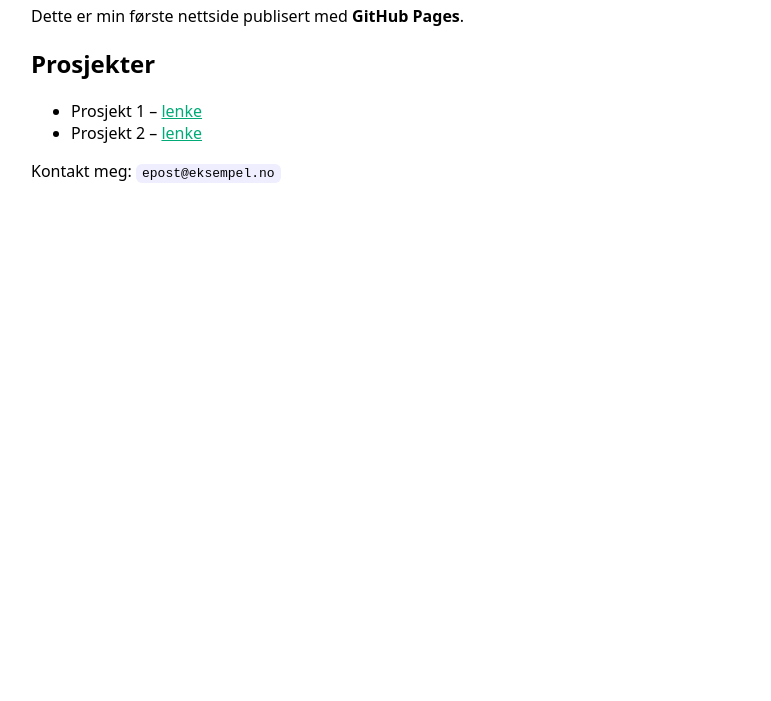
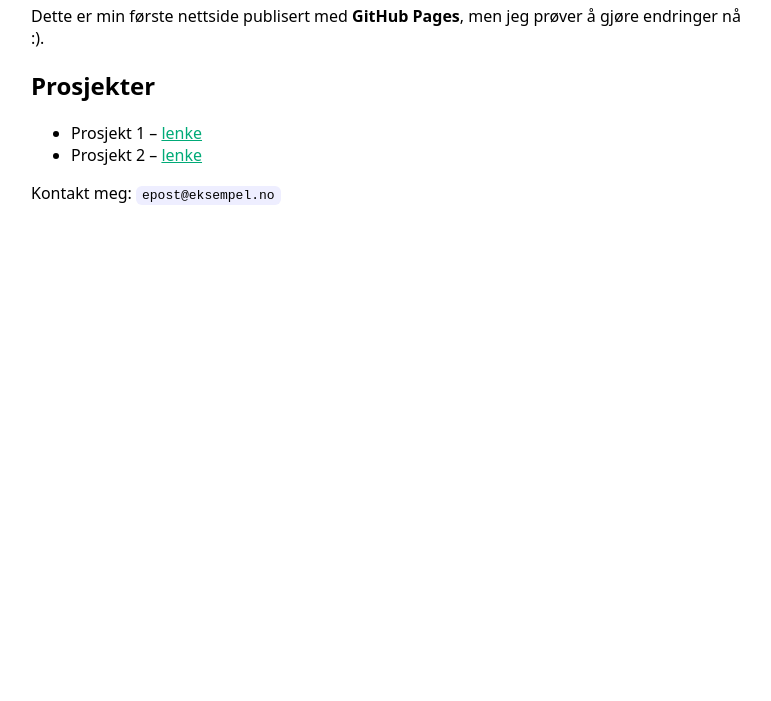
Before and after one commit to Icho058/Icho058.github.io, a plain HTML site: page index.html in a window 1280 px wide. Shown: the part 99-800 px from the top of the page, without its empty margins (9-780 px from the left). Drawn offline with Linux system fonts and the light colour scheme.

Commit message:
Update index.html

```diff
--- a/index.html
+++ b/index.html
@@ -5,7 +5,7 @@
 <title>Min portfolio</title>
 <style>body{font-family:system-ui,Segoe UI,Arial;margin:40px;max-width:720px}h1{font-size:2rem}a{color:#0a7}code{background:#eef;padding:2px 6px;border-radius:6px}</style>
 <h1>Hei, jeg heter <em>Mike, </em> 👋</h1>
-<p>Dette er min første nettside publisert med <strong>GitHub Pages</strong>.</p>
+<p>Dette er min første nettside publisert med <strong>GitHub Pages</strong>, men jeg prøver å gjøre endringer nå :).</p>
 <h2>Prosjekter</h2>
 <ul>
   <li>Prosjekt 1 – <a href="#">lenke</a></li>
```
